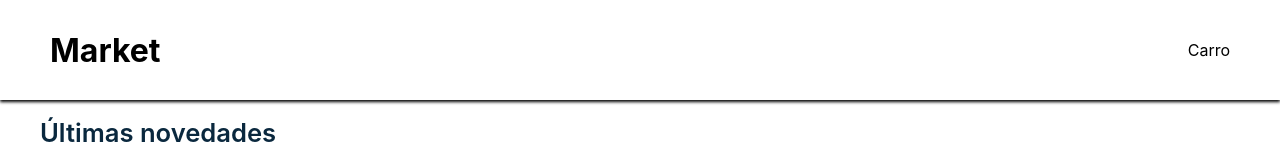
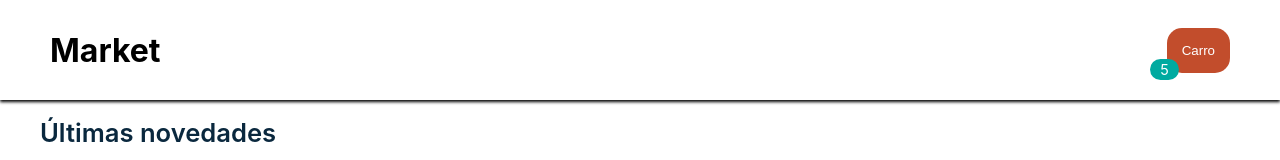
Before and after one commit to gurgen-baghdasaryan/react_market, a React (Create React App) app: page / in a window 1280 px wide. Shown: the top 160 px of the page. Built offline with nearby package versions, Linux system fonts and the light colour scheme.

Commit message:
added Carro component

```diff
--- a/src/App.js
+++ b/src/App.js
@@ -3,6 +3,7 @@ import Productos from './components/Productos';
 import Layout from './components/Layout';
 import Title from './components/Title';
 import NavBar from './components/NavBar';
+
 
 
 class App extends Component {
--- /dev/null
+++ b/src/components/Carro.jsx
@@ -0,0 +1,36 @@
+import React, { Component } from 'react';
+import CestaCanti from './CestaCanti';
+
+const styles = {
+    carro: {
+        backgroundColor: '#c24d2c',
+        color: '#fff',
+        border: 'none',
+        padding: '15px',
+        borderRadius: '15px',
+        cursor: 'pointer',
+    },
+    cestacanti: {
+        position: 'relative',
+        left: 12,
+        top: 20,
+    }
+}
+
+
+class Carro extends Component {
+    render() {
+        return (
+            <div>
+                <span style={styles.cestacanti}>
+                    <CestaCanti />
+                </span>
+                <button style={styles.carro}>
+                    Carro
+                </button>
+            </div>
+        );
+    }
+}
+
+export default Carro;
--- /dev/null
+++ b/src/components/CestaCanti.jsx
@@ -0,0 +1,23 @@
+import React, { Component } from 'react';
+const styles = {
+    cestacanti: {
+        backgroundColor: '#00aaa0',
+        borderRadius: '15px',
+        color: '#fff',
+        padding: '2px 10px',
+        fontSize: '0.9rem',
+        width: '20px',
+    }
+  }
+
+class CestaCanti extends Component {
+    render() {
+        return (
+                <span style={styles.cestacanti}>
+                    5
+                </span>
+        );
+    }
+}
+
+export default CestaCanti;
--- a/src/components/NavBar.jsx
+++ b/src/components/NavBar.jsx
@@ -1,5 +1,6 @@
 import React, { Component } from 'react';
 import Logo from './Logo'
+import Carro from './Carro';
 
 const styles = {
     navbar: {
@@ -11,7 +12,7 @@ const styles = {
         position: 'relative',
         padding: '0 50px',
         boxShadow: '0 2px 3px rgb(0,0,1,2.1)'
-      }
+    }
 }
 
 class NavBar extends Component {
@@ -19,7 +20,7 @@ class NavBar extends Component {
         return (
             <nav style={styles.navbar}>
                 <Logo />
-                <p>Carro</p>
+                <Carro />
             </nav>
         );
     }
```
